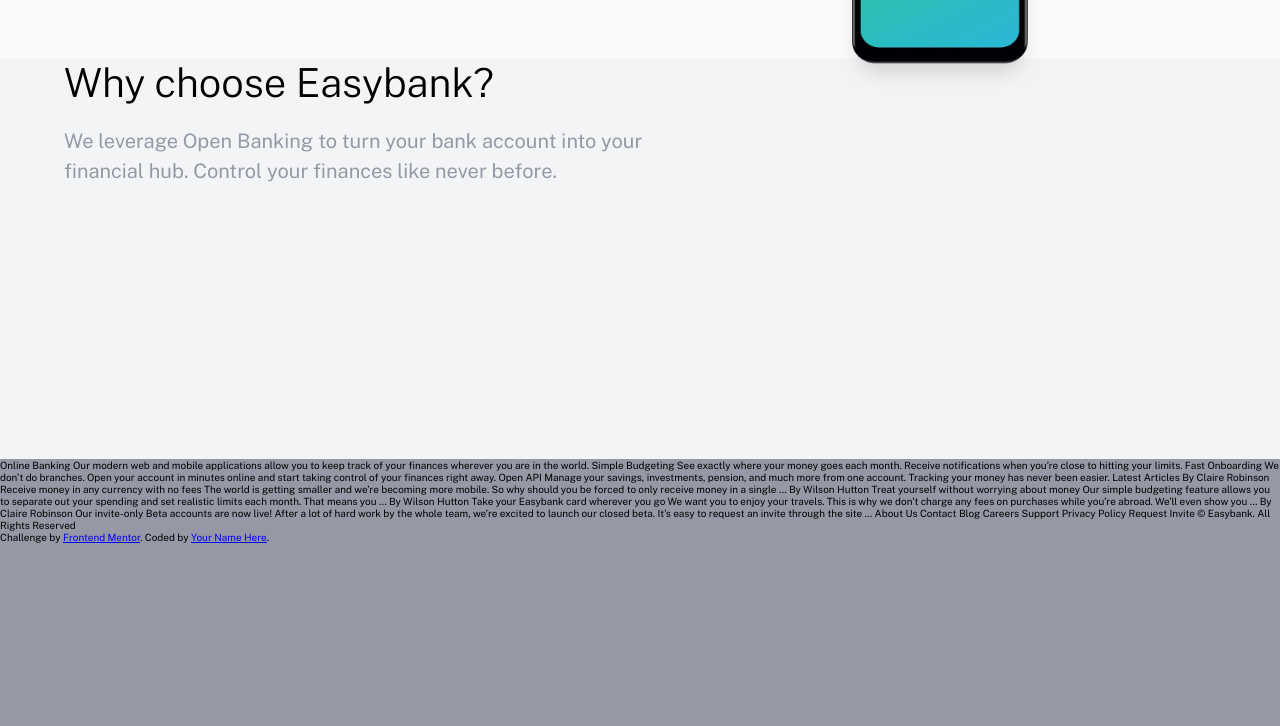
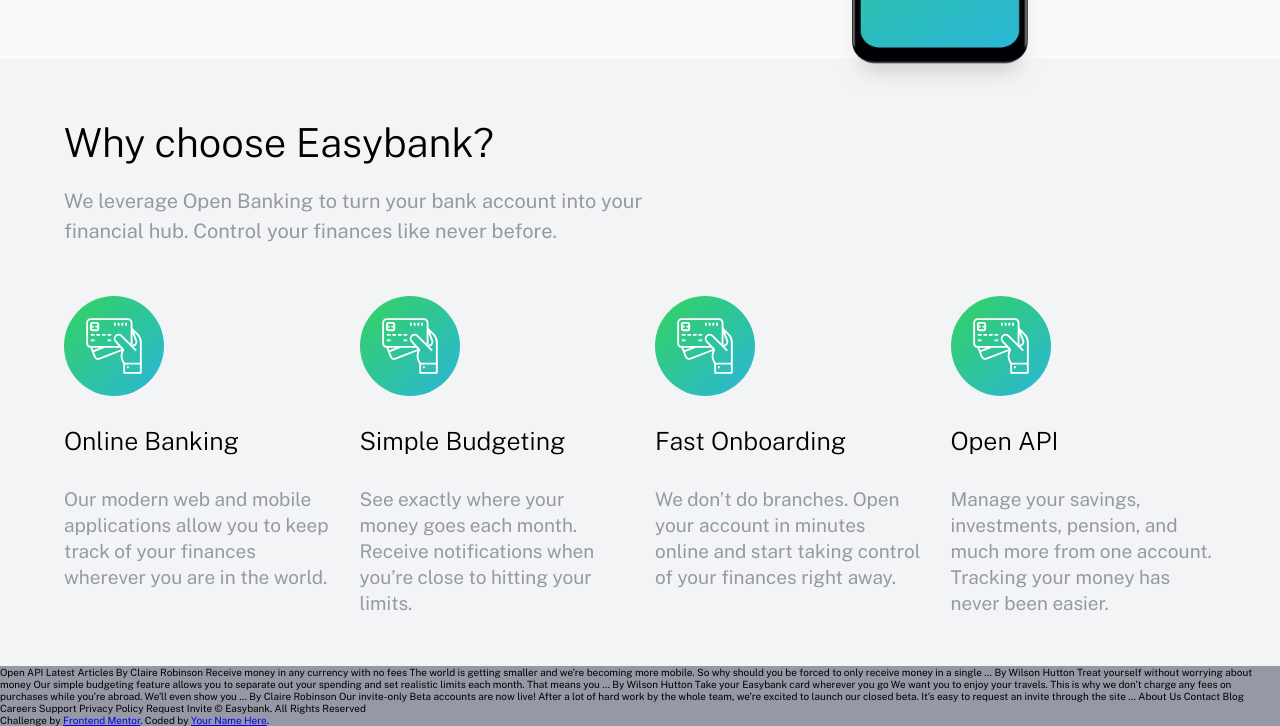
Before and after one commit to matheus778/Easybank-landing-page, a plain HTML site: page index.html in a window 1280 px wide. Shown: the part 641-1367 px from the top of the page. Before the commit the page ends 1184 px from the top, so only its background shows below. Drawn offline with nearby package versions, Linux system fonts and the light colour scheme.

Commit message:
ajuste no card/banner

```diff
--- a/css/banner.css
+++ b/css/banner.css
@@ -8,7 +8,7 @@
   height: 700px;
   max-width: 1200px;
   margin: 0 auto;
-
+  gap: 4rem;
   display: flex;
   justify-content: space-between;
 }
--- a/css/cards.css
+++ b/css/cards.css
@@ -7,12 +7,13 @@
   width: 90%;
   max-width: 1200px;
   margin: 0 auto;
-  height: 400px;
+  padding-bottom: 5rem;
 }
 
 .cards__header {
   width: 100%;
   max-width: 600px;
+  padding-top: 6rem;
 }
 
 .cards__title {
@@ -26,3 +27,34 @@
   color: var(--blue100);
   line-height: 3rem;
 }
+
+.cards__list {
+  margin-top: 5rem;
+  display: flex;
+  gap: 3rem;
+  align-items: flex-start;
+}
+
+.cards__item {
+  width: 100%;
+  max-width: 400px;
+  display: flex;
+  gap: 3rem;
+  flex-direction: column;
+}
+
+.cards__item__image {
+  width: 100px;
+}
+
+.cards__item__title {
+  font-size: 2.5rem;
+  font-weight: 100;
+}
+
+.cards__item__text {
+  font-size: 1.9rem;
+  line-height: 2.6rem;
+  color: var(--blue100);
+  text-align: start;
+}
--- a/index.html
+++ b/index.html
@@ -74,25 +74,51 @@
         </p>
       </div>
 
+
+      <div class="cards__list">
+
+        <div class="cards__item">
+          <img src="./images/icon-online.svg" alt="" class="cards__item__image">
+          <h1 src="" alt="" class="cards__item__title">Online Banking</h1>
+          <p class="cards__item__text">
+            Our modern web and mobile applications allow you to keep track of your finances
+            wherever you are in the world.
+          </p>
+        </div>
+
+        <div class="cards__item">
+          <img src="./images/icon-online.svg" alt="" class="cards__item__image">
+          <h1 src="" alt="" class="cards__item__title">Simple Budgeting</h1>
+          <p class="cards__item__text">
+            See exactly where your money goes each month. Receive notifications when you’re
+            close to hitting your limits.
+          </p>
+        </div>
+
+        <div class="cards__item">
+          <img src="./images/icon-online.svg" alt="" class="cards__item__image">
+          <h1 src="" alt="" class="cards__item__title">Fast Onboarding</h1>
+          <p class="cards__item__text">
+            We don’t do branches. Open your account in minutes online and start taking control
+            of your finances right away.
+          </p>
+        </div>
+
+        <div class="cards__item">
+          <img src="./images/icon-online.svg" alt="" class="cards__item__image">
+          <h1 src="" alt="" class="cards__item__title">Open API</h1>
+          <p class="cards__item__text">
+            Manage your savings, investments, pension, and much more from one account. Tracking
+            your money has never been easier.
+          </p>
+        </div>
+
+      </div>
     </div>
   </section>
 
+  Open API
 
-  Online Banking
-  Our modern web and mobile applications allow you to keep track of your finances
-  wherever you are in the world.
-
-  Simple Budgeting
-  See exactly where your money goes each month. Receive notifications when you’re
-  close to hitting your limits.
-
-  Fast Onboarding
-  We don’t do branches. Open your account in minutes online and start taking control
-  of your finances right away.
-
-  Open API
-  Manage your savings, investments, pension, and much more from one account. Tracking
-  your money has never been easier.
 
 
 
```
